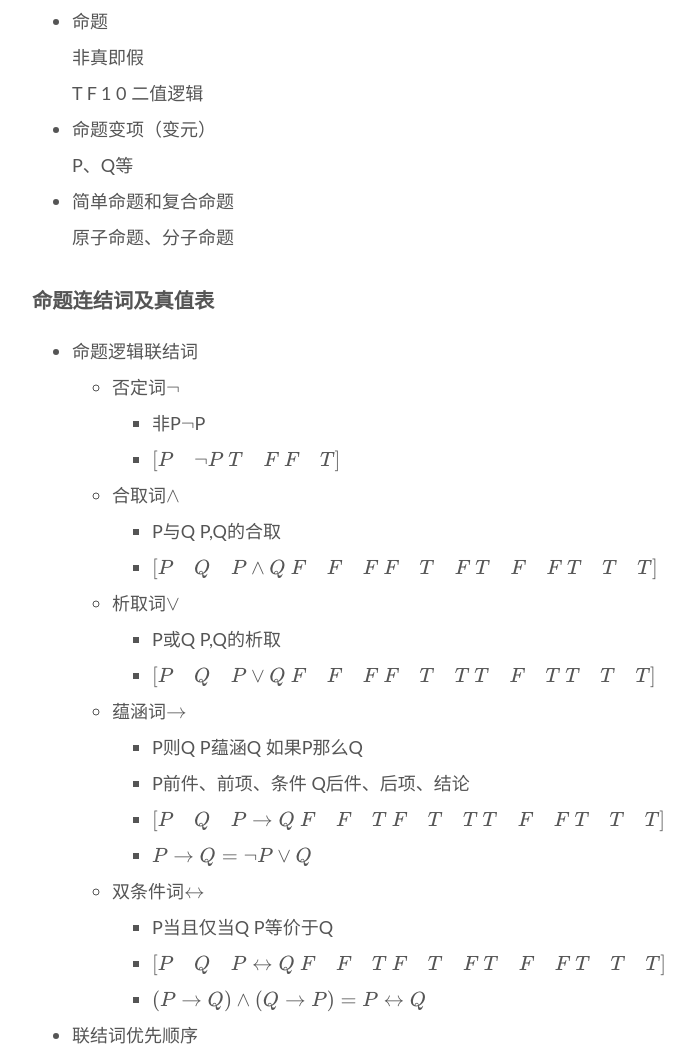
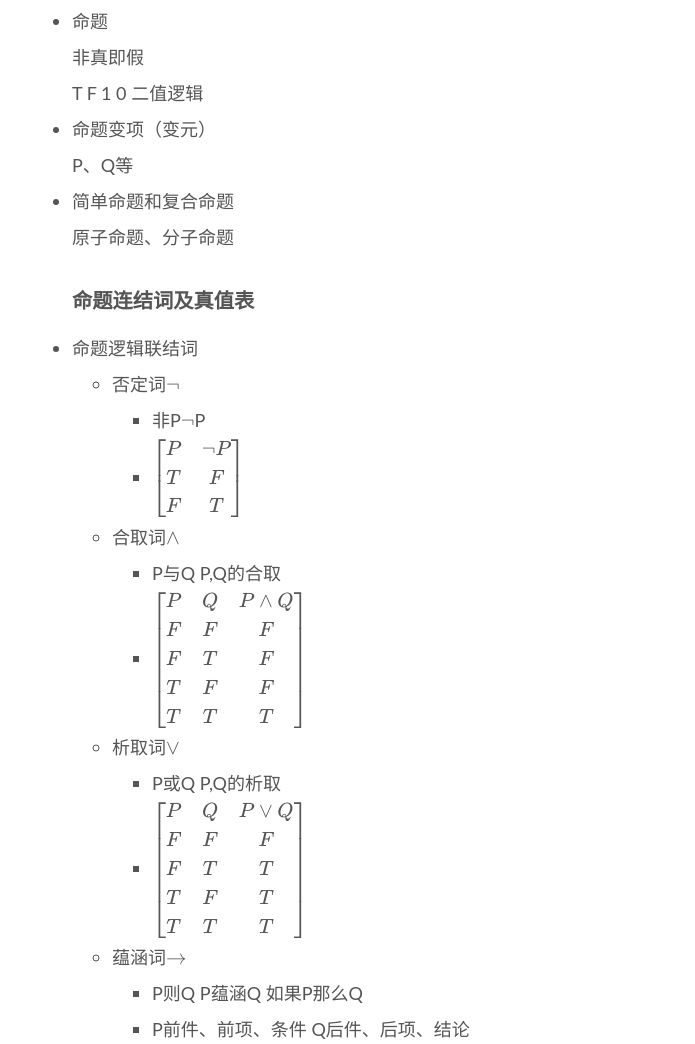
Before and after one commit to 222Byang/222Byang.github.io, a plain HTML site: page 2022/08/05/21-57-30/index.html in a window 1280 px wide. Shown: the part 897-1941 px from the top of the page, without its empty margins (368-1063 px from the left). Drawn offline with nearby package versions, Linux system fonts and the light colour scheme; some packages are replaced by stand-ins of ours; a script that the page names is missing.

Commit message:
Site updated: 2022-08-06 15:41:20

```diff
--- a/2022/08/05/21-57-30/index.html
+++ b/2022/08/05/21-57-30/index.html
@@ -228,41 +228,38 @@
     <div class="post-body" itemprop="articleBody">
 
 
-        <p>2020未央计划，马昱春离散数学1<br>于2022年暑假学习</p>
-<span id="more"></span>
+        <p>2020未央计划，马昱春离散数学1<br>于2022年暑假学习<br><span id="more"></span></p>
 <h1 id="离散数学1"><a href="#离散数学1" class="headerlink" title="离散数学1"></a>离散数学1</h1><h2 id="命题逻辑的基本概念"><a href="#命题逻辑的基本概念" class="headerlink" title="命题逻辑的基本概念"></a>命题逻辑的基本概念</h2><h3 id="1-1-2"><a href="#1-1-2" class="headerlink" title="1.1~2"></a>1.1~2</h3><h4 id="命题"><a href="#命题" class="headerlink" title="命题"></a>命题</h4><ul>
 <li>命题<br>  非真即假<br>  T F 1 0 二值逻辑</li>
 <li>命题变项（变元）<br>  P、Q等</li>
-<li>简单命题和复合命题<br>  原子命题、分子命题</li>
-</ul>
-<h4 id="命题连结词及真值表"><a href="#命题连结词及真值表" class="headerlink" title="命题连结词及真值表"></a>命题连结词及真值表</h4><ul>
+<li>简单命题和复合命题<br>  原子命题、分子命题<h4 id="命题连结词及真值表"><a href="#命题连结词及真值表" class="headerlink" title="命题连结词及真值表"></a>命题连结词及真值表</h4></li>
 <li>命题逻辑联结词<ul>
 <li>否定词$\neg$ <ul>
 <li>非P$\neg$P </li>
-<li>$\begin{bmatrix}<br>  P &amp;\neg P \<br>  T &amp; F\<br>  F &amp; T<br>  \end{bmatrix}$</li>
+<li>$\begin{bmatrix}<br>  P &amp;\neg P \\<br>  T &amp; F\\<br>  F &amp; T<br>  \end{bmatrix}$</li>
 </ul>
 </li>
 <li>合取词$\wedge$<ul>
 <li>P与Q  P,Q的合取</li>
-<li>$\begin{bmatrix}<br>  P &amp; Q&amp;P\wedge Q \<br>  F &amp; F &amp; F\<br>  F &amp; T&amp; F\<br>  T &amp; F&amp; F\<br>  T &amp; T&amp; T<br>  \end{bmatrix}$</li>
+<li>$\begin{bmatrix}<br>  P &amp; Q&amp;P\wedge Q \\<br>  F &amp; F &amp; F\\<br>  F &amp; T&amp; F\\<br>  T &amp; F&amp; F\\<br>  T &amp; T&amp; T<br>  \end{bmatrix}$</li>
 </ul>
 </li>
 <li>析取词$\vee$<ul>
 <li>P或Q P,Q的析取</li>
-<li>$\begin{bmatrix}<br>  P &amp; Q&amp;P\vee Q \<br>  F &amp; F &amp; F\<br>  F &amp; T&amp; T\<br>  T &amp; F&amp; T\<br>  T &amp; T&amp; T<br>  \end{bmatrix}$</li>
+<li>$\begin{bmatrix}<br>  P &amp; Q&amp;P\vee Q \\<br>  F &amp; F &amp; F\\<br>  F &amp; T&amp; T\\<br>  T &amp; F&amp; T\\<br>  T &amp; T&amp; T<br>  \end{bmatrix}$</li>
 </ul>
 </li>
 <li>蕴涵词$\to$<ul>
 <li>P则Q P蕴涵Q 如果P那么Q</li>
 <li>P前件、前项、条件   Q后件、后项、结论</li>
-<li>$\begin{bmatrix}<br>  P &amp; Q&amp;P\to Q \<br>  F &amp; F &amp; T\<br>  F &amp; T&amp; T\<br>  T &amp; F&amp; F\<br>  T &amp; T&amp; T<br>  \end{bmatrix}$</li>
-<li>$P\to Q &#x3D; \neg P \vee Q$</li>
+<li>$\begin{bmatrix}<br>  P &amp; Q&amp;P\to Q \\<br>  F &amp; F &amp; T\\<br>  F &amp; T&amp; T\\<br>  T &amp; F&amp; F\\<br>  T &amp; T&amp; T<br>  \end{bmatrix}$</li>
+<li>$P\to Q = \neg P \vee Q$</li>
 </ul>
 </li>
 <li>双条件词$\leftrightarrow $<ul>
 <li>P当且仅当Q P等价于Q</li>
-<li>$\begin{bmatrix}<br>  P &amp; Q&amp;P\leftrightarrow Q \<br>  F &amp; F &amp; T\<br>  F &amp; T&amp; F\<br>  T &amp; F&amp; F\<br>  T &amp; T&amp; T<br>  \end{bmatrix}$</li>
-<li>$(P\to Q)\wedge(Q\to P) &#x3D; P \leftrightarrow Q$</li>
+<li>$\begin{bmatrix}<br>  P &amp; Q&amp;P\leftrightarrow Q \\<br>  F &amp; F &amp; T\\<br>  F &amp; T&amp; F\\<br>  T &amp; F&amp; F\\<br>  T &amp; T&amp; T<br>  \end{bmatrix}$</li>
+<li>$(P\to Q)\wedge(Q\to P) = P \leftrightarrow Q$</li>
 </ul>
 </li>
 </ul>
--- a/css/main.css
+++ b/css/main.css
@@ -1169,7 +1169,7 @@ pre .javascript .function {
 }
 .links-of-author a::before,
 .links-of-author span.exturl::before {
-  background: #42a8ff;
+  background: #fffced;
   border-radius: 50%;
   content: ' ';
   display: inline-block;
```
Also changed, not shown: 2022/08/05/21-46-36/index.html (+0 -4 lines), index.html (+1 -1 lines).
